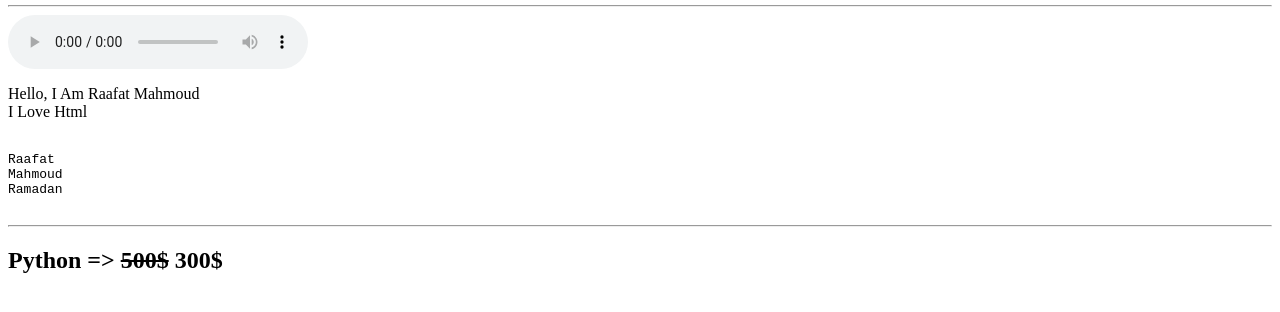
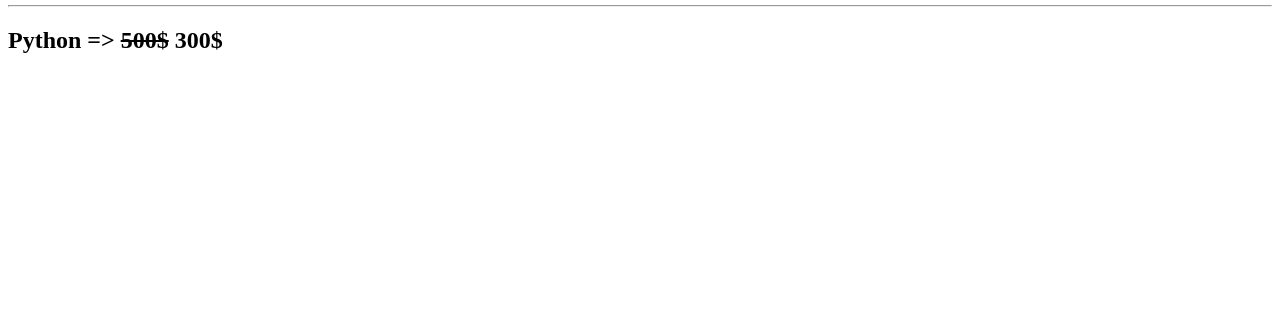
Before and after one commit to RAAFATMAHMOUD0/Newsite04, a plain HTML site: page index.html in a window 1280 px wide. Shown: the part 194-506 px from the top of the page. Drawn offline with Linux system fonts and the light colour scheme.

Commit message:
Update index.html

```diff
--- a/index.html
+++ b/index.html
@@ -20,18 +20,6 @@
         <h1>دكتور رافت محمود </h1>
         <img src="aaa.jpg">
         <hr>
-        <audio controls>
-            <source src="aaa.m4a">
-            not
-        </audio>
-        <p>Hello, I Am Raafat Mahmoud <br>I Love Html</p>
-        <pre>
-
-Raafat
-Mahmoud
-Ramadan
-        </pre>
-        <hr>
         <h2>Python => <b><del> 500$</del> 300$</b></h2>
 
 
```
